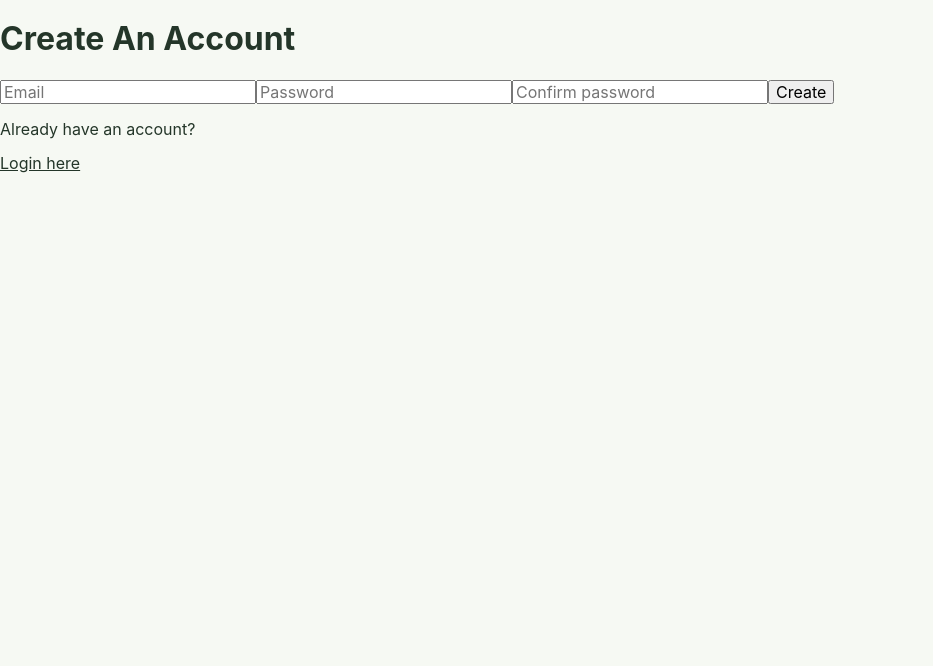
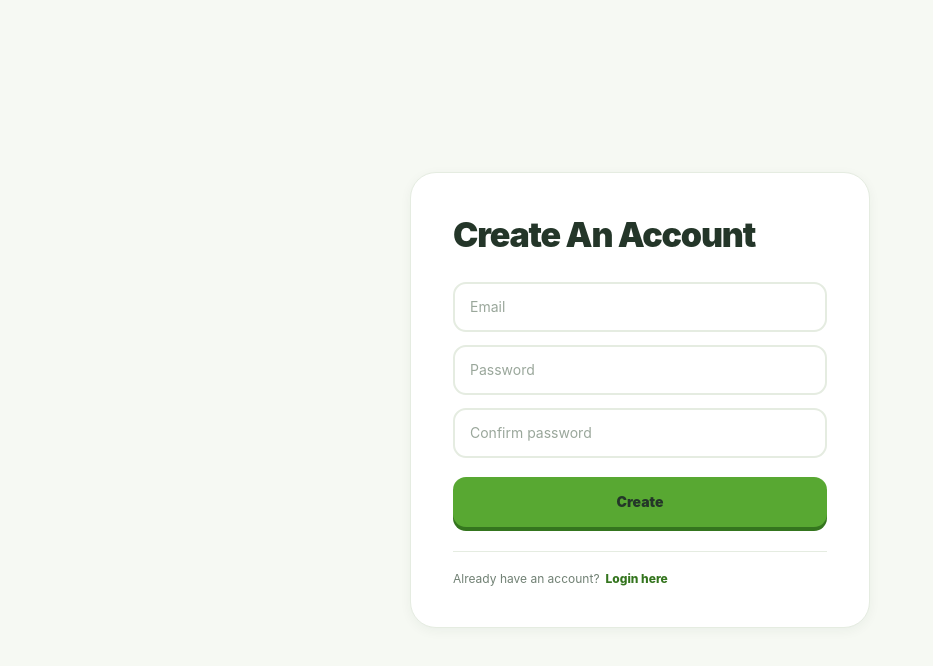
Before and after one commit to madaraFlovv/english-learning-platform, a React (Vite) app in the folder frontend/: page /register in a window 1280 px wide. Shown: the top 666 px of the page, without its empty margins (0-933 px from the left). Built offline with nearby package versions, Linux system fonts and the light colour scheme.

Commit message:
style: connect shared auth page CSS module

```diff
--- a/frontend/src/pages/RegisterPage/RegisterPage.tsx
+++ b/frontend/src/pages/RegisterPage/RegisterPage.tsx
@@ -1,5 +1,6 @@
 import React, { useState } from "react";
 import { Link } from "react-router-dom";
+import styles from "../AuthPage.module.css";
 import { register } from "../../services/authService";
 
 const RegisterPage = () => {
@@ -16,12 +17,12 @@ const RegisterPage = () => {
     }
   };
   return (
-    <div className="auth-page">
-      <div className="auth-card">
-        <h1 className="auth-title">Create An Account</h1>
-        <form className="auth-form" onSubmit={handleSubmit}>
+    <div className={styles["auth-page"]}>
+      <div className={styles["auth-card"]}>
+        <h1 className={styles["auth-title"]}>Create An Account</h1>
+        <form className={styles["auth-form"]} onSubmit={handleSubmit}>
           <input
-            className="auth-input"
+            className={styles["auth-input"]}
             type="email"
             name="email"
             placeholder="Email"
@@ -30,7 +31,7 @@ const RegisterPage = () => {
             required
           />
           <input
-            className="auth-input"
+            className={styles["auth-input"]}
             type="password"
             name="password"
             value={password}
@@ -39,7 +40,7 @@ const RegisterPage = () => {
             required
           />
           <input
-            className="auth-input"
+            className={styles["auth-input"]}
             type="password"
             value={confirmedPassword}
             onChange={(e) => setСonfirmedPassword(e.target.value)}
@@ -48,13 +49,13 @@ const RegisterPage = () => {
             required
           />
 
-          <button className="auth-button" type="submit">
+          <button className={styles["auth-button"]} type="submit">
             Create
           </button>
         </form>
-        <div className="auth-footer">
+        <div className={styles["auth-footer"]}>
           <p>Already have an account?</p>
-          <Link className="auth-link" to={"/login"}>
+          <Link className={styles["auth-link"]} to={"/login"}>
             Login here
           </Link>
         </div>
```
